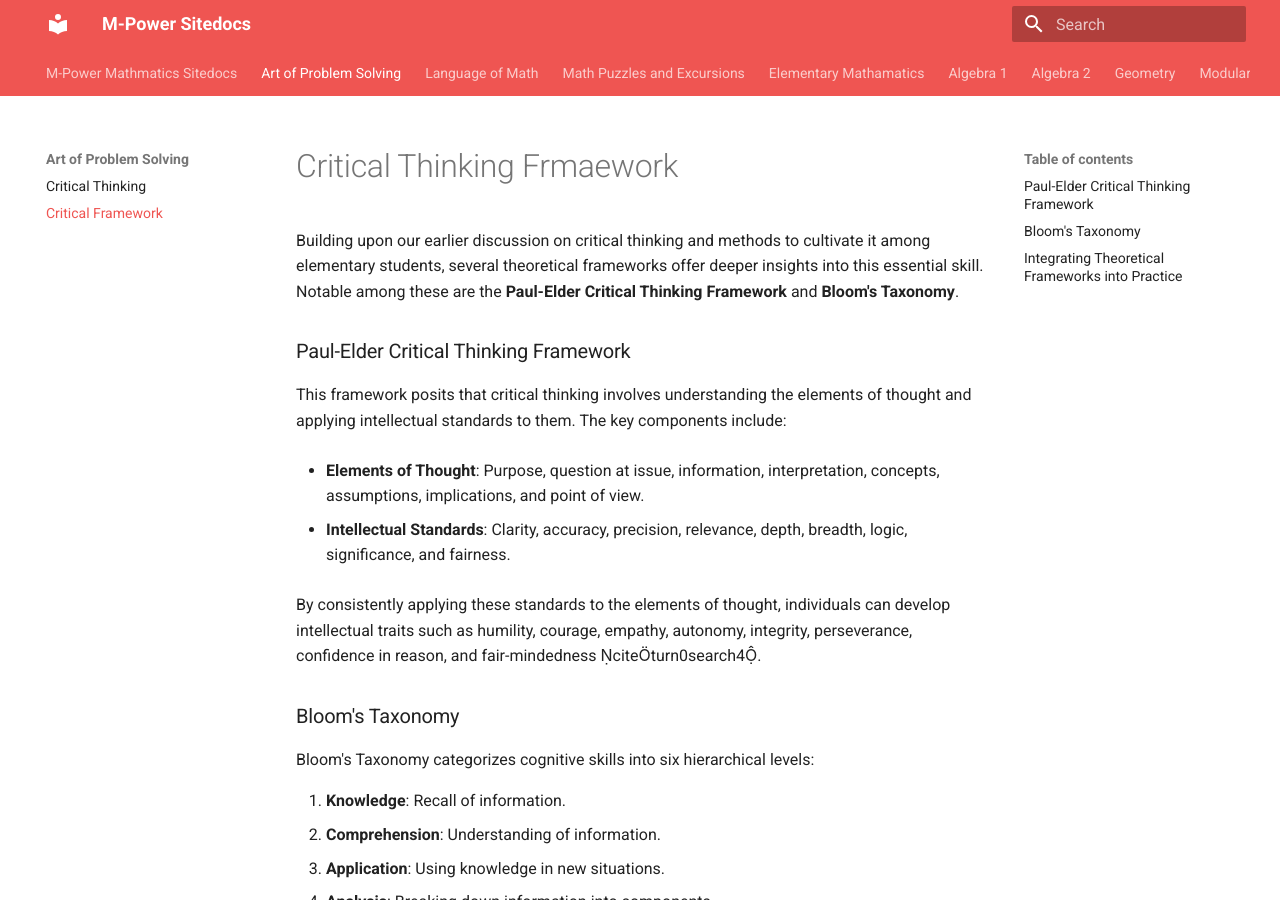
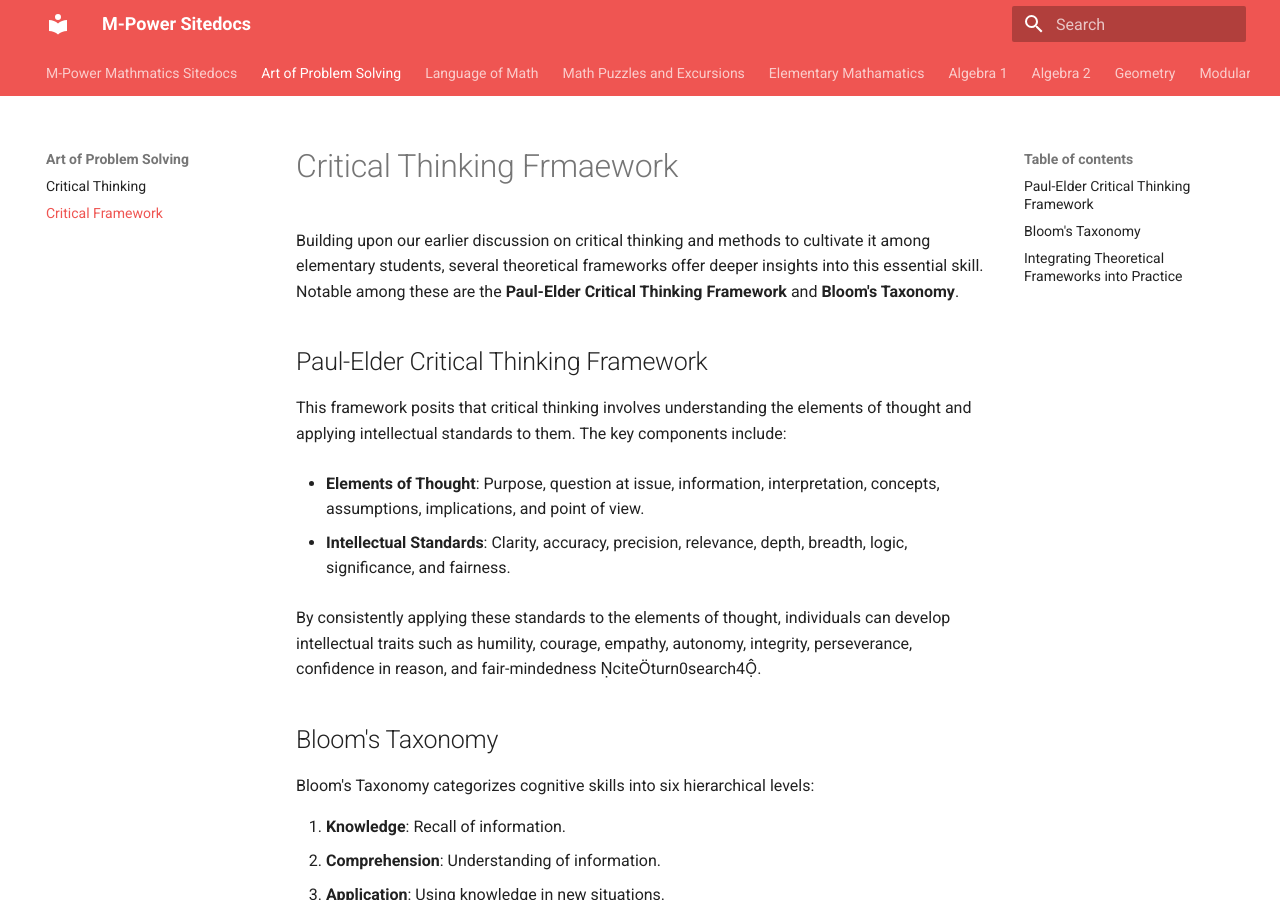
Before and after one commit to baseonballs/mpower-sitedocs, an MkDocs documentation site: the page built from site-docs/mathematics/aops/critical_thinking_framework.md, in a window 1280 px wide and 900 px high. Built offline with MkDocs 1.6.1 and Material for MkDocs 9.7.7, drawn with Linux system fonts in a browser that asks for light colours.

Commit message:
updated doc

```diff
--- a/site-docs/mathematics/aops/critical_thinking_framework.md
+++ b/site-docs/mathematics/aops/critical_thinking_framework.md
@@ -2,7 +2,7 @@
 
 Building upon our earlier discussion on critical thinking and methods to cultivate it among elementary students, several theoretical frameworks offer deeper insights into this essential skill. Notable among these are the **Paul-Elder Critical Thinking Framework** and **Bloom's Taxonomy**.
 
-### Paul-Elder Critical Thinking Framework
+## Paul-Elder Critical Thinking Framework
 
 This framework posits that critical thinking involves understanding the elements of thought and applying intellectual standards to them. The key components include:
 
@@ -12,7 +12,7 @@ This framework posits that critical thinking involves understanding the elements
 
 By consistently applying these standards to the elements of thought, individuals can develop intellectual traits such as humility, courage, empathy, autonomy, integrity, perseverance, confidence in reason, and fair-mindedness citeturn0search4.
 
-### Bloom's Taxonomy
+## Bloom's Taxonomy
 
 Bloom's Taxonomy categorizes cognitive skills into six hierarchical levels:
 
@@ -25,7 +25,7 @@ Bloom's Taxonomy categorizes cognitive skills into six hierarchical levels:
 
 Educators can utilize this taxonomy to design activities that promote higher-order thinking skills, encouraging students to move beyond mere memorization to analysis, synthesis, and evaluation citeturn0search3.
 
-### Integrating Theoretical Frameworks into Practice
+## Integrating Theoretical Frameworks into Practice
 
 To effectively foster critical thinking in elementary students, educators can:
 
```
